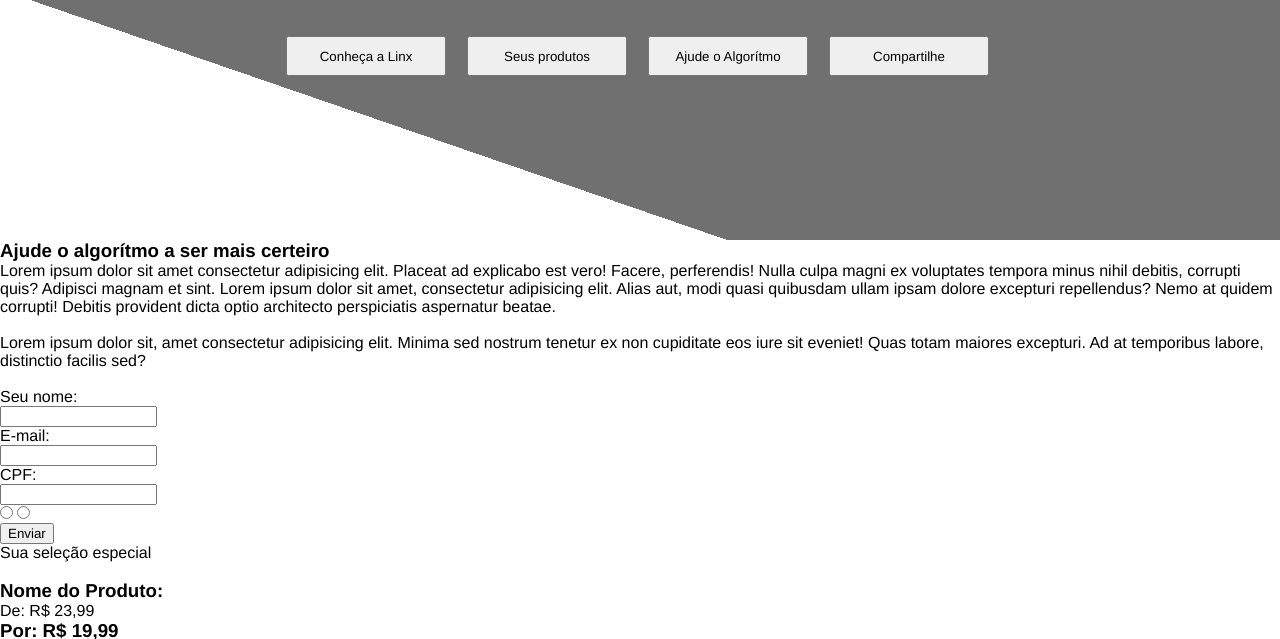
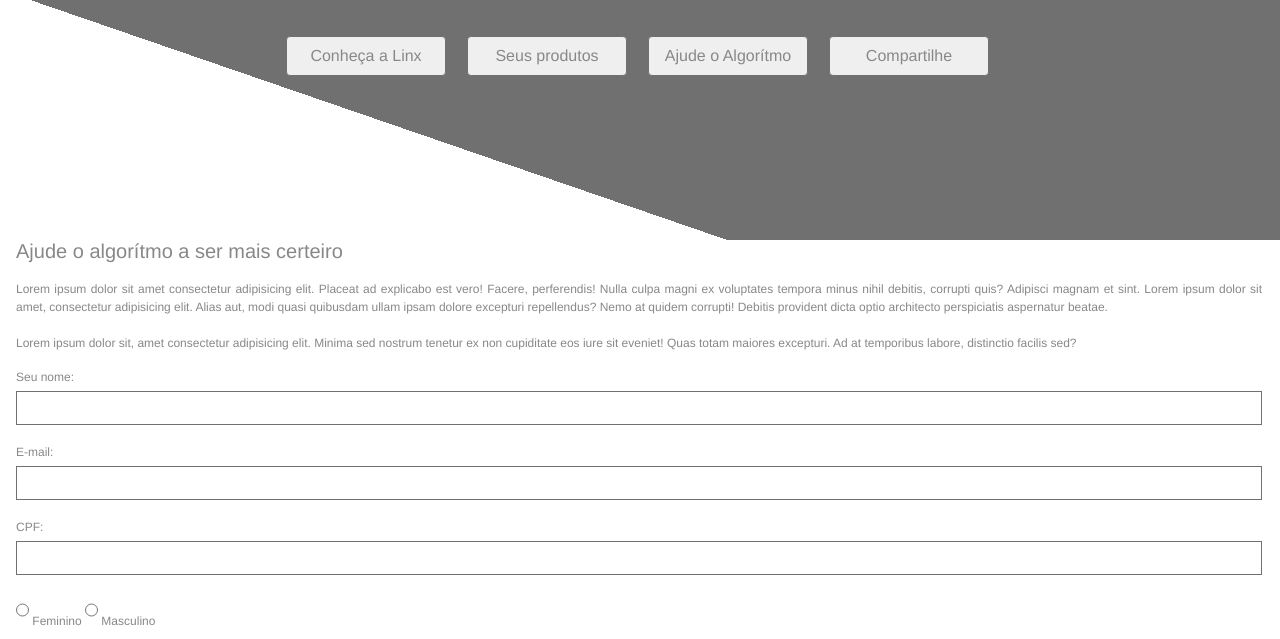
Before and after one commit to LaraGabrielaLopes/GradeDeProdutos, a plain HTML site: page index.html in a window 1280 px wide. Shown: the part 154-793 px from the top of the page. Drawn offline with Linux system fonts and the light colour scheme.

Commit message:
seção 2

```diff
--- a/index.html
+++ b/index.html
@@ -22,27 +22,36 @@
     </section>
     <section id="section_2">
         <div>
-            <h3>Ajude o algorítmo a ser mais certeiro</h3>
-            <p>
+            <h3 class="titulo_ajuda_2">Ajude o algorítmo a ser mais certeiro</h3>
+            <p class="paragrafo_ajuda_2">
                 Lorem ipsum dolor sit amet consectetur adipisicing elit. Placeat ad explicabo est vero! Facere, perferendis! Nulla culpa magni ex voluptates tempora minus nihil debitis, corrupti quis? Adipisci magnam et sint. Lorem ipsum dolor sit amet, consectetur adipisicing elit. Alias aut, modi quasi quibusdam ullam ipsam dolore excepturi repellendus? Nemo at quidem corrupti! Debitis provident dicta optio architecto perspiciatis aspernatur beatae.
             </p><br>
-            <p>
+            <p class="paragrafo_ajuda_2">
                 Lorem ipsum dolor sit, amet consectetur adipisicing elit. Minima sed nostrum tenetur ex non cupiditate eos iure sit eveniet! Quas totam maiores excepturi. Ad at temporibus labore, distinctio facilis sed?
             </p>
         </div><br>
-        <dif>
-            <form>
-                <label>Seu nome:</label><br>
-                <input><br>
-                <label>E-mail:</label><br>
-                <input><br>
-                <label>CPF:</label><br>
-                <input><br>
-                <input type="radio" value="feminino">
-                <input type="radio" value="masculino"><br>
+        <div>
+            <form class="formulario_ajuda_2">
+                <label>Seu nome:</label>
+                <input>
+                <label>E-mail:</label>
+                <input>
+                <label>CPF:</label>
+                <input>
+                <div class="genero">
+                    <label>
+                        <input type="radio" value="feminino">
+                        Feminino
+                    </label>
+
+                    <label>
+                        <input type="radio" value="masculino">
+                        Masculino
+                    </label>
+                </div>
                 <button>Enviar</button>
             </form>
-        </dif>
+        </div>
     </section>
     <section id="section_3">
         <div> Sua seleção especial
--- a/style.css
+++ b/style.css
@@ -18,6 +18,7 @@ body {
 
 .titulos_1 {
     color: #fff;
+    padding-right: 46px;
 }
 
 .titulos_1 h1 {
@@ -45,4 +46,50 @@ body {
     width: 160px;
     height: 40px;
     margin: 0 21px 20px 0;
+    border: 1px solid #707070;
+    border-radius: 4px;
+    color: #888888;
+    font-family: Helvetica;
+    font-weight: 400;
+    font-size: 16px;
 }
+
+#section_2{
+    padding-left: 16px;
+    padding-right: 18px;
+    margin-bottom: 30px;
+}
+
+.titulo_ajuda_2{
+    color: #888888;
+    font-family: Helvetica;
+    font-weight: 400;
+    font-size: 20px;
+    margin-bottom: 17px;
+}
+
+.paragrafo_ajuda_2{
+    color: #888888;
+    font-family: Helvetica;
+    font-size: 12px;
+    line-height: 18px;
+    text-align: justify;
+}
+
+.formulario_ajuda_2{
+    color: #888888;
+    font-family: Helvetica;
+    font-size: 12px;
+    display: flex;
+    flex-direction: column;
+}
+
+.formulario_ajuda_2 label{
+    margin-bottom: 7px;
+}
+
+.formulario_ajuda_2 input{
+    height: 30px;
+    border: 1px solid #707070;
+    margin-bottom: 20px;
+}
```
